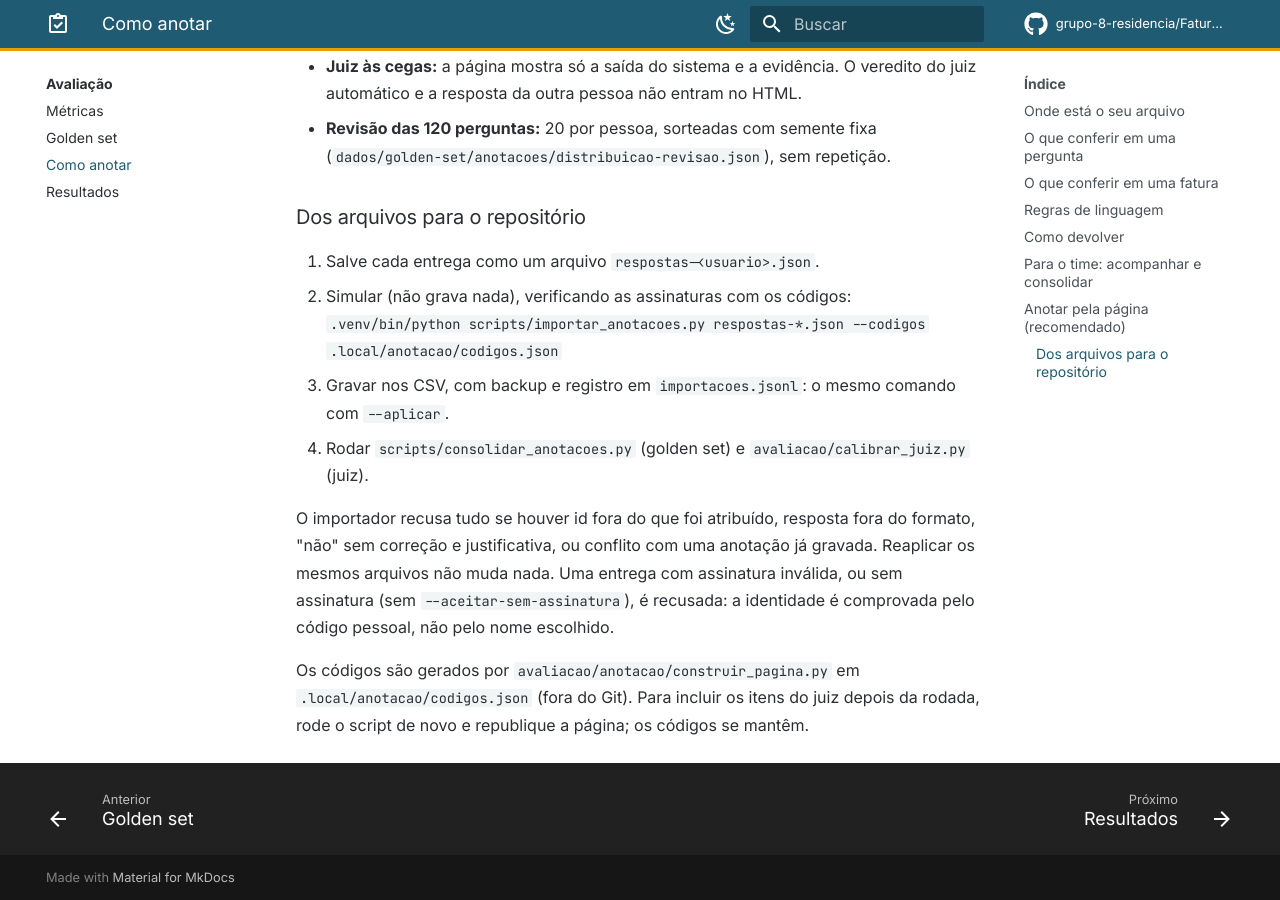
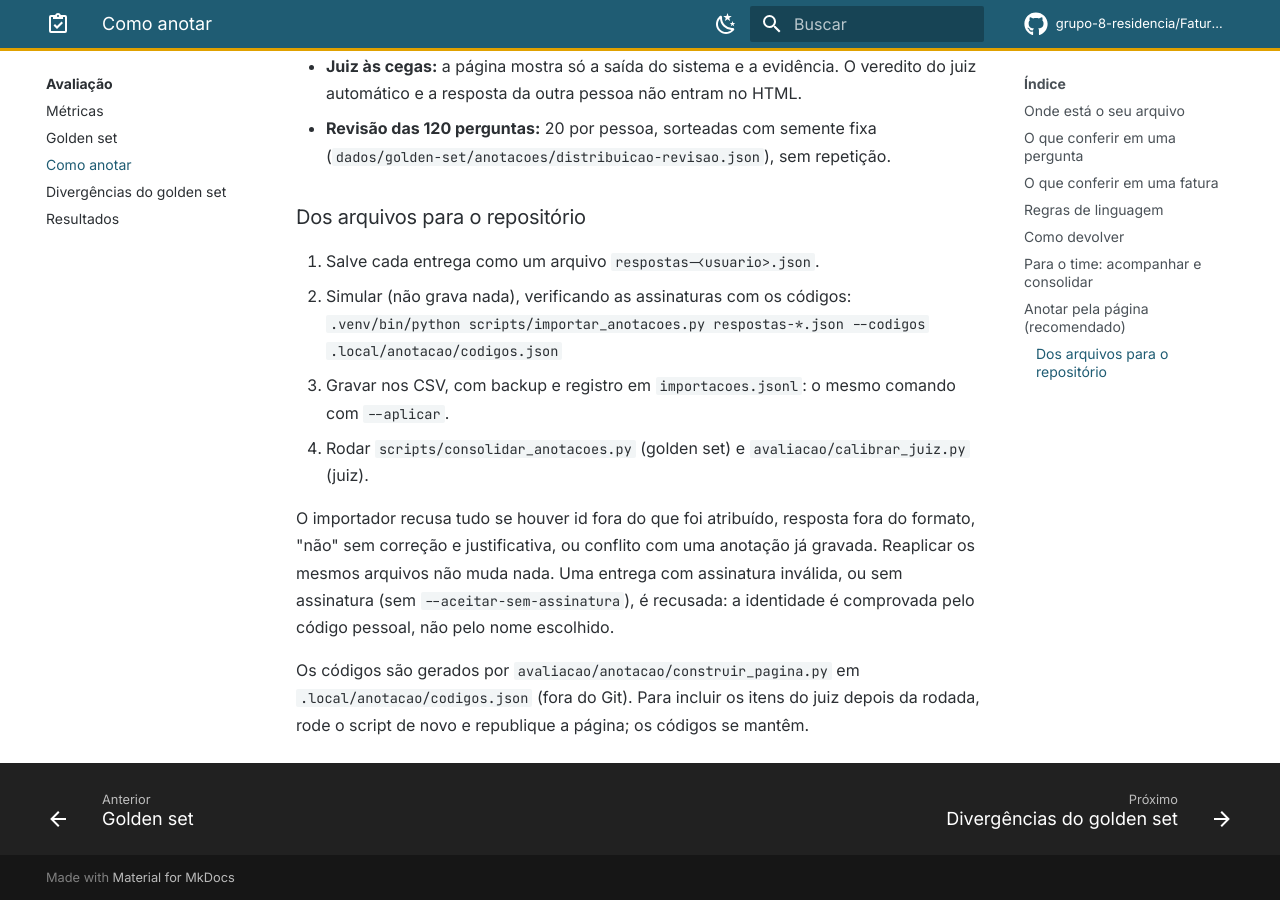
Before and after one commit to grupo-8-residencia/Fatura-Aberta, an MkDocs documentation site: the page built from docs/avaliacao/anotacao.md, in a window 1280 px wide and 900 px high, scrolled down 3215 px. Built offline with MkDocs 1.6.1 and Material for MkDocs 9.7.7, drawn with Linux system fonts in a browser that asks for light colours; plug-ins that fetch from the network failed and are left out; comment, search, counter and statistics services are not loaded.

Commit message:
docs(avaliacao): registra a decisão sobre as divergências do golden set (#32)
Co-Authored-By: Claude Sonnet 5.5 <noreply@anthropic.com>

```diff
--- a/mkdocs.yml
+++ b/mkdocs.yml
@@ -127,6 +127,7 @@ nav:
       - Métricas: avaliacao/metricas.md
       - Golden set: avaliacao/golden-set.md
       - Como anotar: avaliacao/anotacao.md
+      - Divergências do golden set: avaliacao/divergencias-golden-set.md
       - Resultados: avaliacao/resultados.md
   - Operação:
       - Deploy, observabilidade e carga: operacao/deploy-observabilidade-carga.md
```
Also changed, not shown: docs/avaliacao/divergencias-golden-set.md (added).
